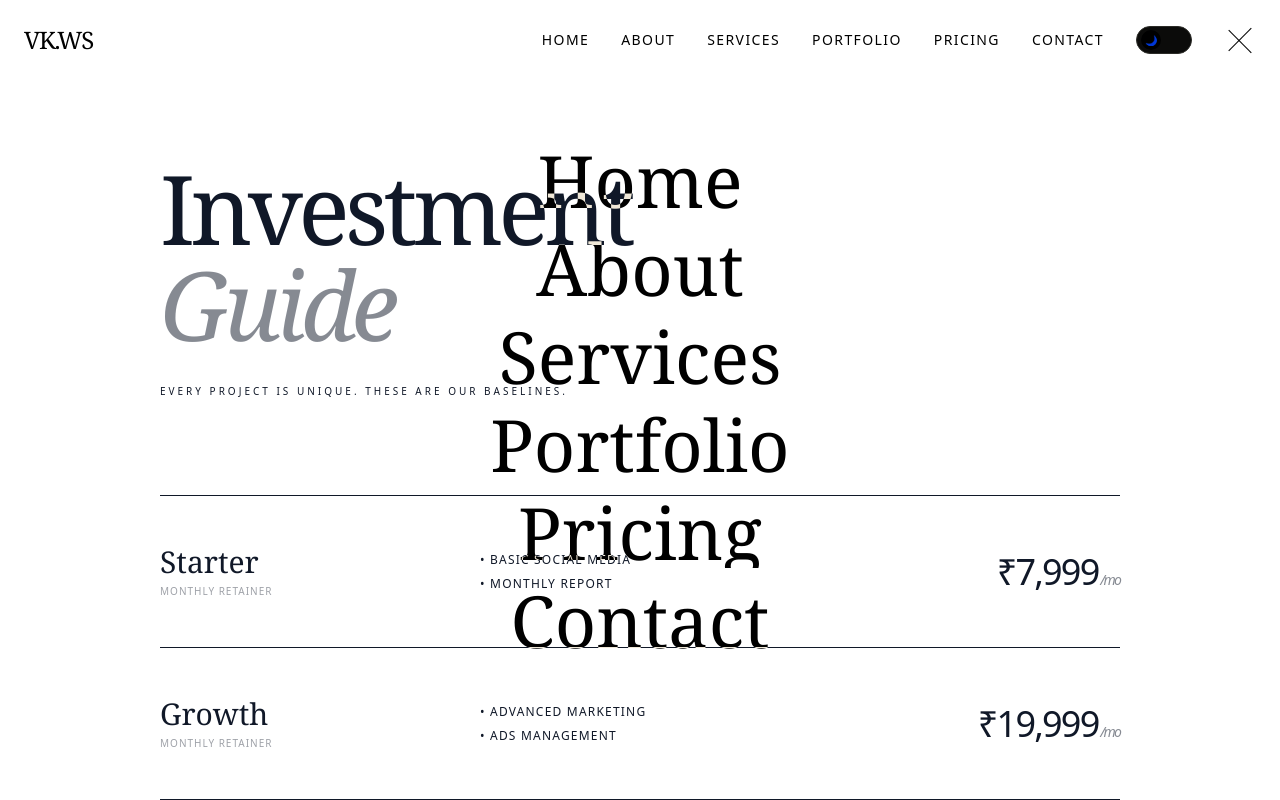
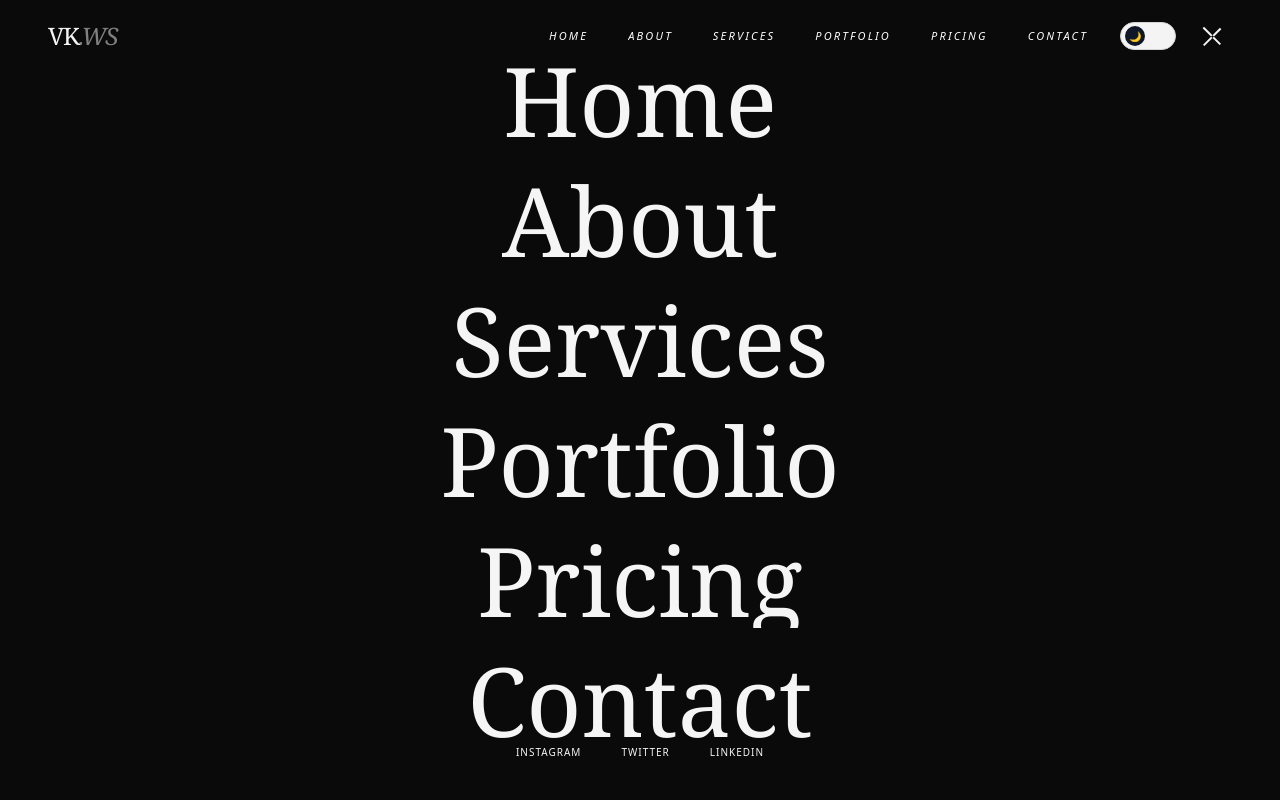
Before and after one commit to Mayanksandikar/vk-web-services, a React (Vite) app: page /pricing in a window 1280 px wide. Both pictures are taken after a click on the button 1240 px from the left and 40 px from the top of the page. Shown: the top 800 px of the page. Built offline with nearby package versions, Linux system fonts and the light colour scheme.

Commit message:
Apply stashed changes

```diff
--- a/src/components/Navbar.jsx
+++ b/src/components/Navbar.jsx
@@ -1,9 +1,8 @@
 import { Link } from "react-router-dom";
-import { useState } from "react";
+import { useState, useEffect } from "react";
 import { motion, AnimatePresence } from "framer-motion";
 import ThemeToggle from "./ThemeToggle";
 
-// Animation Variants
 const menuVars = {
   initial: { scaleY: 0 },
   animate: {
@@ -28,6 +27,15 @@ const linkVars = {
 
 export default function Navbar() {
   const [open, setOpen] = useState(false);
+  const [scrolled, setScrolled] = useState(false);
+
+  // Toggle background on scroll
+  useEffect(() => {
+    const handleScroll = () => setScrolled(window.scrollY > 50);
+    window.addEventListener("scroll", handleScroll);
+    return () => window.removeEventListener("scroll", handleScroll);
+  }, []);
+
   const toggleMenu = () => setOpen(!open);
 
   const navLinks = [
@@ -40,32 +48,59 @@ export default function Navbar() {
   ];
 
   return (
-    <nav className="fixed top-0 w-full z-[100] px-6 py-6 flex justify-between items-center mix-blend-difference text-white">
-      {/* Brand - mix-blend-difference makes it switch color based on background */}
-      <Link to="/" className="font-serif text-2xl tracking-tighter z-[101]">
-        VK.WS
+    <nav
+      className={`fixed top-0 w-full z-[100] px-6 md:px-12 py-5 flex justify-between items-center transition-all duration-300 ${
+        scrolled ? "bg-black/20 backdrop-blur-lg border-b border-white/10 py-4" : "bg-transparent"
+      }`}
+    >
+      {/* Brand */}
+      <Link
+        to="/"
+        className="font-serif text-2xl tracking-tighter z-[101] mix-blend-difference text-white"
+      >
+        VK<span className="italic opacity-50">.WS</span>
       </Link>
 
       <div className="flex items-center gap-8 z-[101]">
-        <div className="hidden md:flex gap-8 text-sm uppercase tracking-widest font-light">
+        {/* Desktop Links */}
+        <div className="hidden md:flex gap-10 text-[11px] uppercase tracking-[0.2em] font-medium mix-blend-difference text-white">
           {navLinks.map((link, i) => (
-            <Link key={i} to={link.href} className="hover:italic transition-all">
-              {link.title}
+            <Link key={i} to={link.href} className="group relative overflow-hidden">
+              <span className="block group-hover:-translate-y-full transition-transform duration-500 italic">
+                {link.title}
+              </span>
+              <span className="absolute top-0 left-0 block translate-y-full group-hover:translate-y-0 transition-transform duration-500 font-bold text-white">
+                {link.title}
+              </span>
             </Link>
           ))}
         </div>
 
-        <ThemeToggle />
+        <div className="flex items-center gap-4">
+          <ThemeToggle />
 
-        {/* Custom Animated Hamburger */}
-        <button onClick={toggleMenu} className="flex flex-col gap-1.5 justify-center items-center">
-          <motion.span animate={{ rotate: open ? 45 : 0, y: open ? 8 : 0 }} className="w-8 h-[1px] bg-current" />
-          <motion.span animate={{ opacity: open ? 0 : 1 }} className="w-8 h-[1px] bg-current" />
-          <motion.span animate={{ rotate: open ? -45 : 0, y: open ? -8 : 0 }} className="w-8 h-[1px] bg-current" />
-        </button>
+          {/* Hamburger Menu Toggle */}
+          <button
+            onClick={toggleMenu}
+            className="group flex flex-col gap-1.5 justify-center items-center p-2"
+          >
+            <motion.span
+              animate={{ rotate: open ? 45 : 0, y: open ? 7 : 0, backgroundColor: open ? "#f5f5f5" : "#ffffff" }}
+              className="w-6 h-[1.5px] bg-white mix-blend-difference"
+            />
+            <motion.span
+              animate={{ scaleX: open ? 0 : 1 }}
+              className="w-6 h-[1.5px] bg-white origin-right mix-blend-difference"
+            />
+            <motion.span
+              animate={{ rotate: open ? -45 : 0, y: open ? -7 : 0, backgroundColor: open ? "#f5f5f5" : "#ffffff" }}
+              className="w-6 h-[1.5px] bg-white mix-blend-difference"
+            />
+          </button>
+        </div>
       </div>
 
-      {/* Full Screen Mobile Menu Overlay */}
+      {/* Full Screen Menu Overlay */}
       <AnimatePresence>
         {open && (
           <motion.div
@@ -73,18 +108,21 @@ export default function Navbar() {
             initial="initial"
             animate="animate"
             exit="exit"
-            className="fixed left-0 top-0 w-full h-screen bg-ink text-paper origin-top p-10 flex flex-col justify-center"
+            className="fixed left-0 top-0 w-full h-screen bg-[#0a0a0a] text-[#f5f5f5] origin-top p-10 flex flex-col justify-center items-center"
           >
             <motion.div
               variants={linkContainerVars}
               initial="initial"
               animate="open"
               exit="initial"
-              className="flex flex-col gap-4 items-center"
+              className="flex flex-col gap-6 items-center"
             >
               {navLinks.map((link, index) => (
                 <div key={index} className="overflow-hidden">
-                  <motion.div variants={linkVars} className="text-5xl md:text-7xl font-serif">
+                  <motion.div
+                    variants={linkVars}
+                    className="text-5xl md:text-8xl font-serif hover:italic transition-all duration-300"
+                  >
                     <Link to={link.href} onClick={toggleMenu}>
                       {link.title}
                     </Link>
@@ -92,6 +130,18 @@ export default function Navbar() {
                 </div>
               ))}
             </motion.div>
+
+            {/* Bottom Menu Info */}
+            <motion.div
+              initial={{ opacity: 0 }}
+              animate={{ opacity: 1 }}
+              transition={{ delay: 1 }}
+              className="absolute bottom-10 flex gap-10 text-[10px] uppercase tracking-widest opacity-40"
+            >
+              <p>Instagram</p>
+              <p>Twitter</p>
+              <p>LinkedIn</p>
+            </motion.div>
           </motion.div>
         )}
       </AnimatePresence>
--- a/src/pages/Pricing.jsx
+++ b/src/pages/Pricing.jsx
@@ -3,19 +3,22 @@ import { motion } from "framer-motion";
 const plans = [
   {
     name: "Starter",
-    price: "₹7,999",
+    price: "7,999",
+    currency: "₹",
     detail: "Monthly Retainer",
     features: ["Basic Social Media", "Monthly Report", "Standard Support"]
   },
   {
     name: "Growth",
-    price: "₹19,999",
+    price: "19,999",
+    currency: "₹",
     detail: "Monthly Retainer",
     features: ["Advanced Marketing", "Ads Management", "Bi-weekly Strategy"]
   },
   {
     name: "Custom",
     price: "Talk to us",
+    currency: "",
     detail: "Project Based",
     features: ["Full Development", "Brand Identity", "Dedicated Support"]
   },
@@ -23,7 +26,7 @@ const plans = [
 
 export default function Pricing() {
   return (
-    <main className="bg-ink text-paper min-h-screen">
+    <main className="bg-[#0a0a0a] text-[#f5f5f5] min-h-screen">
       <section className="px-6 md:px-24 py-40 max-w-6xl mx-auto">
 
         {/* Header */}
@@ -34,15 +37,15 @@ export default function Pricing() {
             transition={{ duration: 1 }}
             className="font-serif text-5xl md:text-8xl tracking-tighter"
           >
-            Investment <br /> <span className="italic font-light opacity-50">Guide</span>
+            Investment <br /> <span className="italic font-light opacity-50 text-zinc-500">Guide</span>
           </motion.h2>
-          <p className="mt-8 text-muted uppercase tracking-[0.3em] text-[10px]">
+          <p className="mt-8 text-zinc-500 uppercase tracking-[0.3em] text-[10px]">
             Every project is unique. These are our baselines.
           </p>
         </div>
 
         {/* Interactive Pricing List */}
-        <div className="border-t border-paper/10">
+        <div className="border-t border-white/10">
           {plans.map((plan, i) => (
             <motion.div
               key={i}
@@ -50,11 +53,11 @@ export default function Pricing() {
               whileInView={{ opacity: 1, y: 0 }}
               viewport={{ once: true }}
               transition={{ delay: i * 0.1, duration: 0.8 }}
-              className="group py-12 border-b border-paper/10 flex flex-col md:grid md:grid-cols-3 items-start md:items-center hover:bg-paper/[0.02] transition-colors"
+              className="group py-12 border-b border-white/10 flex flex-col md:grid md:grid-cols-3 items-start md:items-center hover:bg-white/[0.01] transition-all duration-500 px-4"
             >
               {/* Plan Name */}
               <div className="flex flex-col">
-                <h3 className="text-3xl font-serif group-hover:italic transition-all">
+                <h3 className="text-3xl font-serif group-hover:pl-4 transition-all duration-500">
                   {plan.name}
                 </h3>
                 <span className="text-[10px] uppercase tracking-widest opacity-40 mt-1">
@@ -64,26 +67,46 @@ export default function Pricing() {
 
               {/* Features List */}
               <div className="my-6 md:my-0">
-                <ul className="text-xs space-y-2 uppercase tracking-widest text-muted">
+                <ul className="text-[10px] space-y-2 uppercase tracking-[0.2em] text-zinc-500">
                   {plan.features.slice(0, 2).map((feat, idx) => (
-                    <li key={idx}>• {feat}</li>
+                    <li key={idx} className="group-hover:text-white transition-colors">
+                      {feat}
+                    </li>
                   ))}
                 </ul>
               </div>
 
-              {/* Price Reveal */}
-              <div className="md:text-right">
-                <span className="text-2xl md:text-4xl font-light tracking-tighter">
-                  {plan.price}
-                  {plan.price.includes("₹") && <span className="text-sm opacity-50 italic"> /mo</span>}
-                </span>
+              {/* ATTRACTIVE PRICE SECTION */}
+              <div className="md:text-right w-full">
+                <motion.div
+                   initial={{ opacity: 0, x: 20 }}
+                   whileInView={{ opacity: 1, x: 0 }}
+                   transition={{ duration: 0.8, delay: i * 0.2 }}
+                   className="relative inline-block"
+                >
+                  <span className="text-zinc-500 text-lg md:text-xl align-top mr-1">{plan.currency}</span>
+                  <span className="text-4xl md:text-6xl font-light tracking-tighter group-hover:text-white transition-colors duration-500 bg-gradient-to-b from-white to-zinc-600 bg-clip-text text-transparent group-hover:to-white">
+                    {plan.price}
+                  </span>
+                  {plan.currency === "₹" && (
+                    <span className="text-xs opacity-30 italic font-serif ml-2">/mo</span>
+                  )}
+
+                  {/* Underline decorative element */}
+                  <motion.div
+                    initial={{ width: 0 }}
+                    whileInView={{ width: "100%" }}
+                    transition={{ duration: 1, delay: 0.5 }}
+                    className="h-[1px] bg-gradient-to-r from-transparent via-white/40 to-transparent mt-1"
+                  />
+                </motion.div>
               </div>
             </motion.div>
           ))}
         </div>
 
         {/* Disclaimer */}
-        <p className="mt-12 text-[10px] text-muted uppercase leading-relaxed max-w-xs">
+        <p className="mt-12 text-[10px] text-zinc-600 uppercase leading-relaxed max-w-xs">
           Prices may vary based on scope and complexity. Taxes applicable as per local laws.
         </p>
       </section>
```
Also changed, not shown: src/pages/About.jsx (+10 -6 lines).
